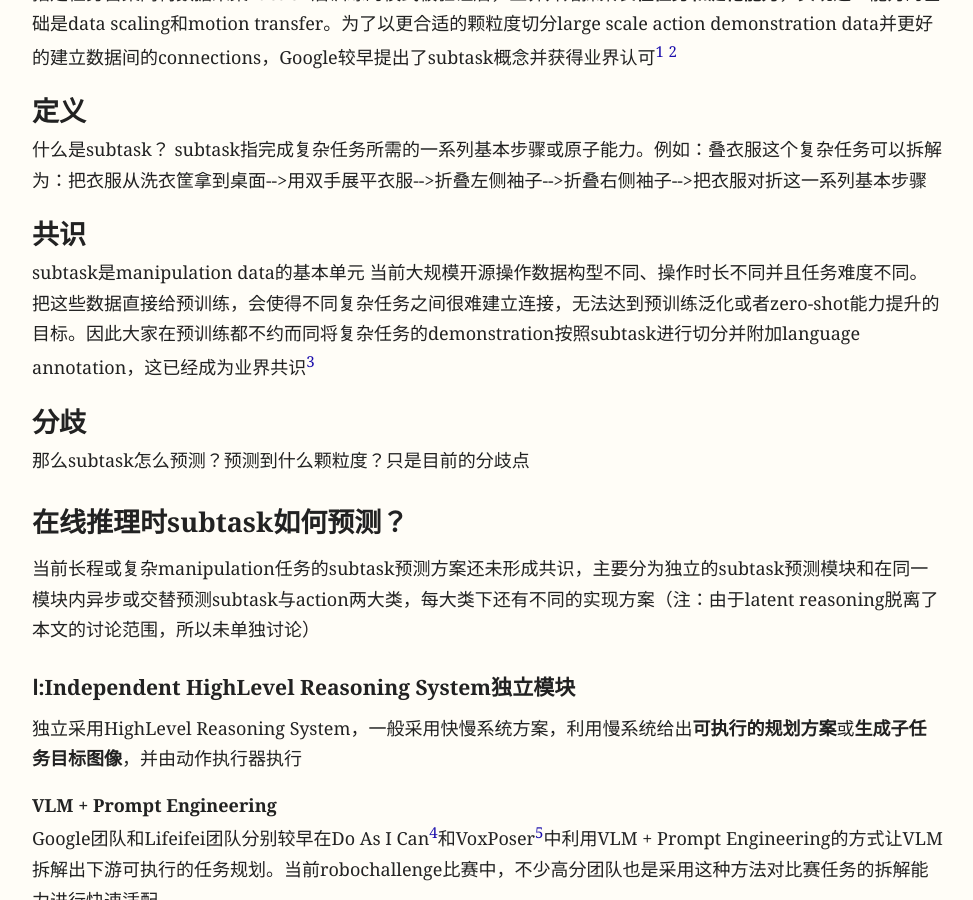
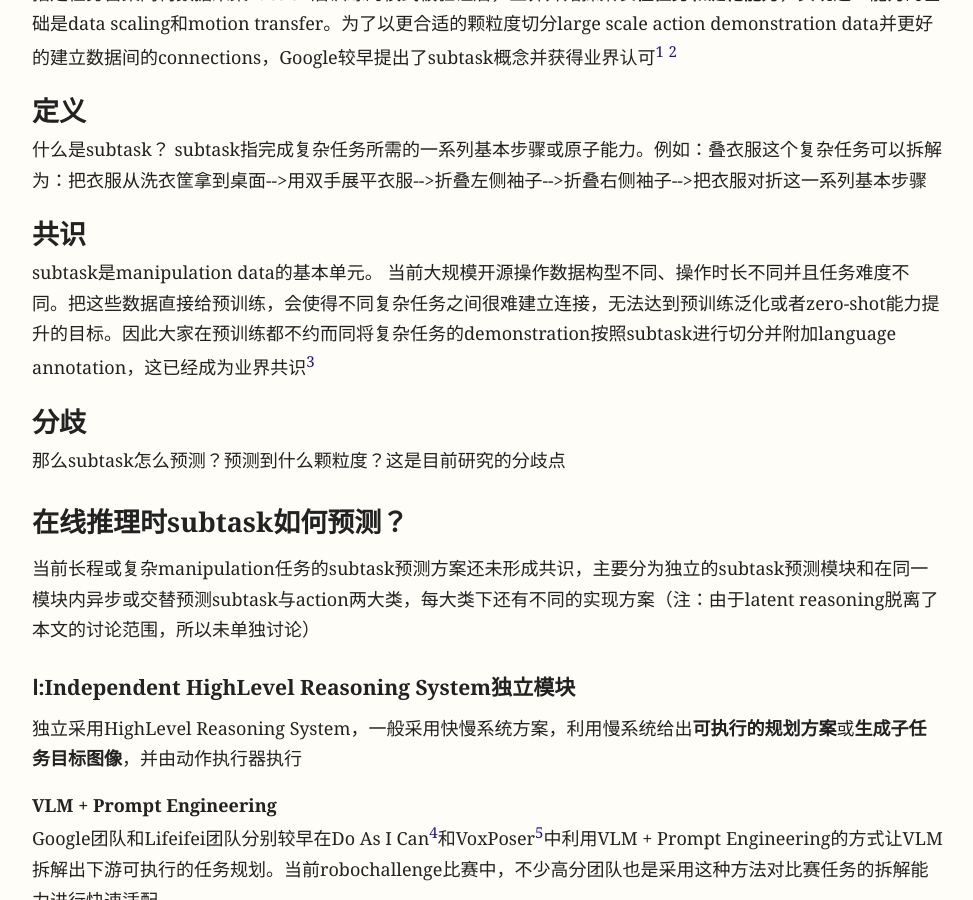
Before and after one commit to fire337/fire337.github.io, a Jekyll site: the page built from _posts/2026-06-10-subtask.md, in a window 1280 px wide and 900 px high, scrolled down 319 px. Shown: the whole window, without its empty margins (152-1125 px from the left). Built offline with Jekyll 4.4.1, drawn with Linux system fonts in a browser that asks for light colours.

Commit message:
Update 2026-06-10-subtask.md

```diff
--- a/_posts/2026-06-10-subtask.md
+++ b/_posts/2026-06-10-subtask.md
@@ -13,11 +13,11 @@ date: 2026-06-10 00:00:00
 subtask指完成复杂任务所需的一系列基本步骤或原子能力。例如：叠衣服这个复杂任务可以拆解为：把衣服从洗衣筐拿到桌面\-\-\>用双手展平衣服\-\-\>折叠左侧袖子\-\-\>折叠右侧袖子\-\-\>把衣服对折这一系列基本步骤
 
 # 共识
-subtask是manipulation data的基本单元
+subtask是manipulation data的基本单元。
 当前大规模开源操作数据构型不同、操作时长不同并且任务难度不同。把这些数据直接给预训练，会使得不同复杂任务之间很难建立连接，无法达到预训练泛化或者zero\-shot能力提升的目标。因此大家在预训练都不约而同将复杂任务的demonstration按照subtask进行切分并附加language annotation，这已经成为业界共识[^15]
 
 # 分歧
-那么subtask怎么预测？预测到什么颗粒度？只是目前的分歧点
+那么subtask怎么预测？预测到什么颗粒度？这是目前研究的分歧点
 ## 在线推理时subtask如何预测？
 
 当前长程或复杂manipulation任务的subtask预测方案还未形成共识，主要分为独立的subtask预测模块和在同一模块内异步或交替预测subtask与action两大类，每大类下还有不同的实现方案（注：由于latent reasoning脱离了本文的讨论范围，所以未单独讨论）
```
